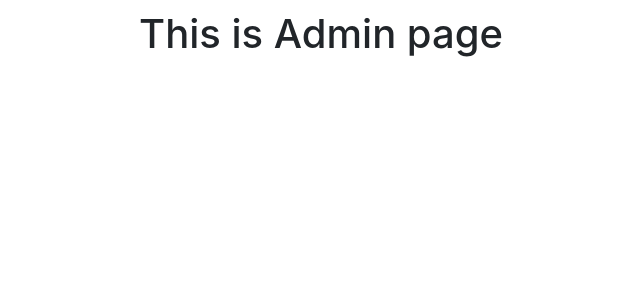
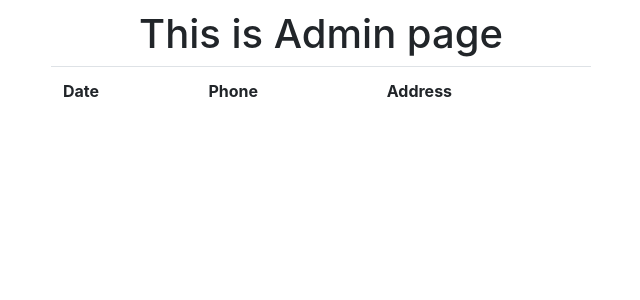
Before and after one commit to PhilipKandyba/taxi, a Flask app: page /admin in a window 1280 px wide. Shown: the part 56-356 px from the top of the page, without its empty margins (319-959 px from the left). Run offline with Flask 2, Linux system fonts and the light colour scheme; the visitor is signed in with stand-in values (Sample User, id 1); data that the repository does not hold is empty; some libraries are stand-ins or nearby versions.

Commit message:
Refactoring

```diff
--- a/app/__init__.py
+++ b/app/__init__.py
@@ -6,12 +6,14 @@ from flask_migrate import Migrate
 app = Flask(__name__)
 
 app.config['SQLALCHEMY_DATABASE_URI'] = 'postgresql://admin:490759Filosof@127.0.0.1:5432/taxi'
+app.config['SQLALCHEMY_TRACK_MODIFICATIONS'] = True
+
 db = SQLAlchemy(app)
+migrate = Migrate(app, db)
 
 SESSION_TYPE = 'redis'
 app.config.from_object(__name__)
 Session(app)
-migrate = Migrate(app, db)
 
 from app.models import User
 
--- /dev/null
+++ b/app/bl.py
@@ -0,0 +1,29 @@
+from app import db
+from app.models import User, Order
+
+
+def user_exists(phone):
+    return db.session.query(db.exists().where(User.phone == phone))
+
+
+def get_user(phone):
+    return User.query.filter_by(phone=phone).first()
+
+
+def new_user(phone):
+    return User(phone=phone)
+
+
+def do_order(address, user):
+    order = Order(address=address, user=user)
+
+    db.session.add(order)
+    db.session.commit()
+
+    return order
+
+
+def orders_list():
+    list = Order.query.all()
+
+    return list
--- a/app/models.py
+++ b/app/models.py
@@ -1,3 +1,4 @@
+import datetime
 from app import db
 
 
@@ -15,6 +16,8 @@ class User(db.Model):
 class Order(db.Model):
     __tablename__ = "order"
 
+    order_date = db.Column(db.DateTime, default=datetime.datetime.utcnow)
+
     order_id = db.Column(db.Integer, primary_key=True)
 
     user_id = db.Column(db.Integer, db.ForeignKey('user.id'))
--- /dev/null
+++ b/app/options.py
@@ -0,0 +1,6 @@
+from flask import session, redirect, url_for
+
+
+def is_logged():
+    if session.get('logged') is None:
+        return False
--- a/app/templates/admin.html
+++ b/app/templates/admin.html
@@ -11,8 +11,16 @@
 {% block content %}
     <div>
     <table class="table">
+        <tr>
+            <th>Date</th>
+            <th>Phone</th>
+            <th>Address</th>
+        </tr>
         {% for order in orders %}
         <tr>
+            <td>
+                {{ order.order_date}}
+            </td>
             <td>
                 {{ order.user.phone }}
             </td>
--- a/app/templates/new_order.html
+++ b/app/templates/new_order.html
@@ -9,6 +9,6 @@
 {% endblock %}
 
 {% block content %}
-    <b>Ваш адресс - {{ order.address }}</b></br>
-    <b>Ваш телефон - {{ order.user.phone }}</b>
+    <b>Ваш адресс - {{ new_order.address }}</b></br>
+    <b>Ваш телефон - {{ new_order.user.phone }}</b>
 {% endblock %}
--- a/app/view.py
+++ b/app/view.py
@@ -1,8 +1,11 @@
-from app import app
-from app import db
+from app import app, db
+from app.models import User
+from app.options import is_logged
+from app.bl import user_exists, get_user, new_user, do_order, orders_list
+
+from werkzeug.security import generate_password_hash, check_password_hash
+
 from flask import render_template, request, jsonify, session, redirect, url_for
-from app.models import User, Order
-from werkzeug.security import generate_password_hash, check_password_hash
 
 
 @app.route('/')
@@ -15,32 +18,27 @@ def new_order():
     address = request.form['address']
     phone = request.form['phone']
 
-    if User.query.filter_by(phone=phone).first() is not None:
-        user = User.query.filter_by(phone=phone).first()
+    if user_exists is True:
+        user = get_user(phone=phone)
     else:
-        user = User(phone=phone)
+        user = new_user(phone=phone)
 
-    order = Order(address=address, user=user)
+    order = do_order(address=address, user=user)
 
-    db.session.add(order)
-    db.session.commit()
+    return render_template('new_order.html', new_order=order)
 
-    return render_template('new_order.html', order=order)
 
 @app.route('/login')
 def login():
-    if not session.get('logged'):
-        return render_template('login.html')
-    else:
-        return redirect(url_for('admin'))
+    return render_template('login.html')
 
 
 @app.route('/admin', methods=['GET'])
 def admin():
-    orders = Order.query.all()
+    if is_logged() is False:
+        return redirect(url_for('login'))
 
-    if not session.get('logged'):
-        return redirect(url_for('login'))
+    orders = orders_list()
 
     return render_template('admin.html', orders=orders)
 
@@ -60,15 +58,9 @@ def login_in():
     return jsonify({'error': 'User not found'})
 
 
-@app.route('/logout')
-def logout():
-    session.clear()
-    return redirect(url_for('login'))
-
-
 @app.route('/new_admin')
 def new_admin():
-    if not session.get('logged'):
+    if is_logged() is False:
         return redirect(url_for('login'))
 
     return render_template('create_admin.html')
@@ -100,3 +92,9 @@ def create_admin():
 def after_request(response):
     response.headers["Cache-Control"] = "no-cache, no-store"
     return response
+
+
+@app.route('/logout')
+def logout():
+    session.clear()
+    return redirect(url_for('login'))
```
Also changed, not shown: app/migrations/versions/566ce714b701_.py (added, +32 -0 lines), app/versions/d9e668788deb_.py (deleted, +0 -24 lines).
